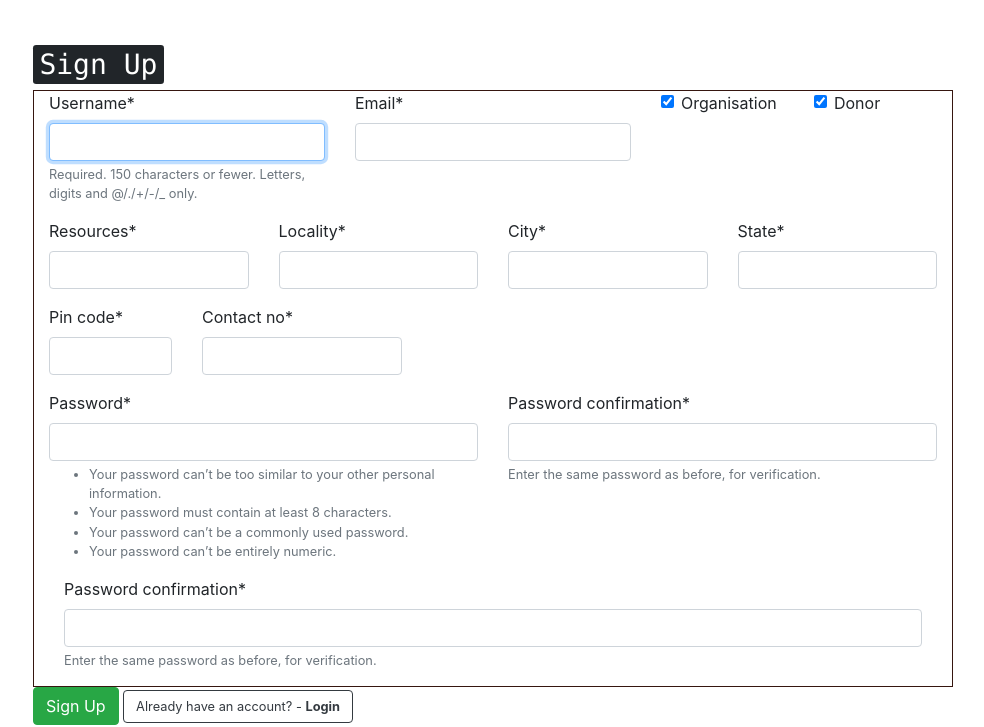
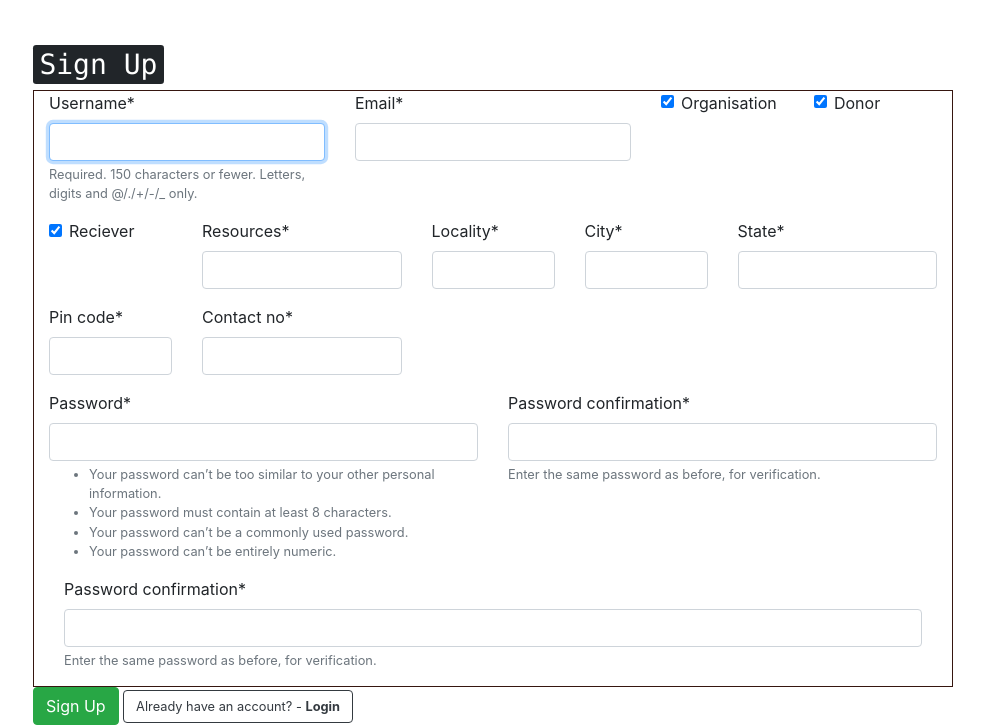
Before and after one commit to adityanav123/FoodDonation, a Django app: page /users/signup/ in a window 1280 px wide. Shown: the part 54-781 px from the top of the page, without its empty margins (147-1131 px from the left). Run offline with Django 3.2, Linux system fonts and the light colour scheme; some libraries are stand-ins or nearby versions.

Commit message:
adding reciever button

```diff
--- a/customUser/admin.py
+++ b/customUser/admin.py
@@ -9,6 +9,6 @@ class CustomUserAdmin(UserAdmin):
     add_form = CustomUserCreationForm
     form = CustomUserChangeForm
     model = CustomUser
-    list_display = ['username', 'email', 'donor', 'organisation', 'resources', 'locality', 'city', 'state', 'pin_code', 'contact_no']
+    list_display = ['username', 'email', 'donor', 'reciever', 'organisation', 'resources', 'locality', 'city', 'state', 'pin_code', 'contact_no']
 
 admin.site.register(CustomUser, CustomUserAdmin)
--- a/customUser/forms.py
+++ b/customUser/forms.py
@@ -5,9 +5,9 @@ from .models import CustomUser
 class CustomUserCreationForm(UserCreationForm):
     class Meta:
         model = CustomUser
-        fields = ('username', 'email', 'donor', 'organisation' ,'resources', 'locality', 'city', 'pin_code', 'state', 'contact_no')
+        fields = ('username', 'email', 'donor', 'reciever', 'organisation' ,'resources', 'locality', 'city', 'pin_code', 'state', 'contact_no')
 
 class CustomUserChangeForm(UserChangeForm):
     class Meta:
         model = CustomUser
-        fields = ('username', 'email', 'donor', 'organisation' ,'resources', 'locality', 'city', 'pin_code', 'state', 'contact_no')
+        fields = ('username', 'email', 'donor', 'reciever', 'organisation' ,'resources', 'locality', 'city', 'pin_code', 'state', 'contact_no')
--- a/customUser/models.py
+++ b/customUser/models.py
@@ -12,6 +12,7 @@ class CustomUser(AbstractUser):
                    ('1','Reciever')]"""
     state = models.CharField(max_length = 50, default = " ")
     donor = models.BooleanField(default = 'False') # 0 - Donor 1 - Reciever
+    reciever = models.BooleanField(default = "False")
     email = models.EmailField(unique=True)
     #user_type = models.ChoiceField(choices = CHOICES, widget = models.RadioSelect)
     organisation = models.BooleanField(default = 'False')
--- a/templates/signup.html
+++ b/templates/signup.html
@@ -35,6 +35,9 @@
 
 		<!-- SECOND ROW  -->
 		<div class = "row">
+			<div class = "col-2">
+				{{form.reciever | as_crispy_field}}
+			</div>
 			<div class = "col-3">
 				{{form.resources | as_crispy_field}}
 			</div>
```
Also changed, not shown: customUser/migrations/0011_customuser_reciever.py (added), db.sqlite3.
